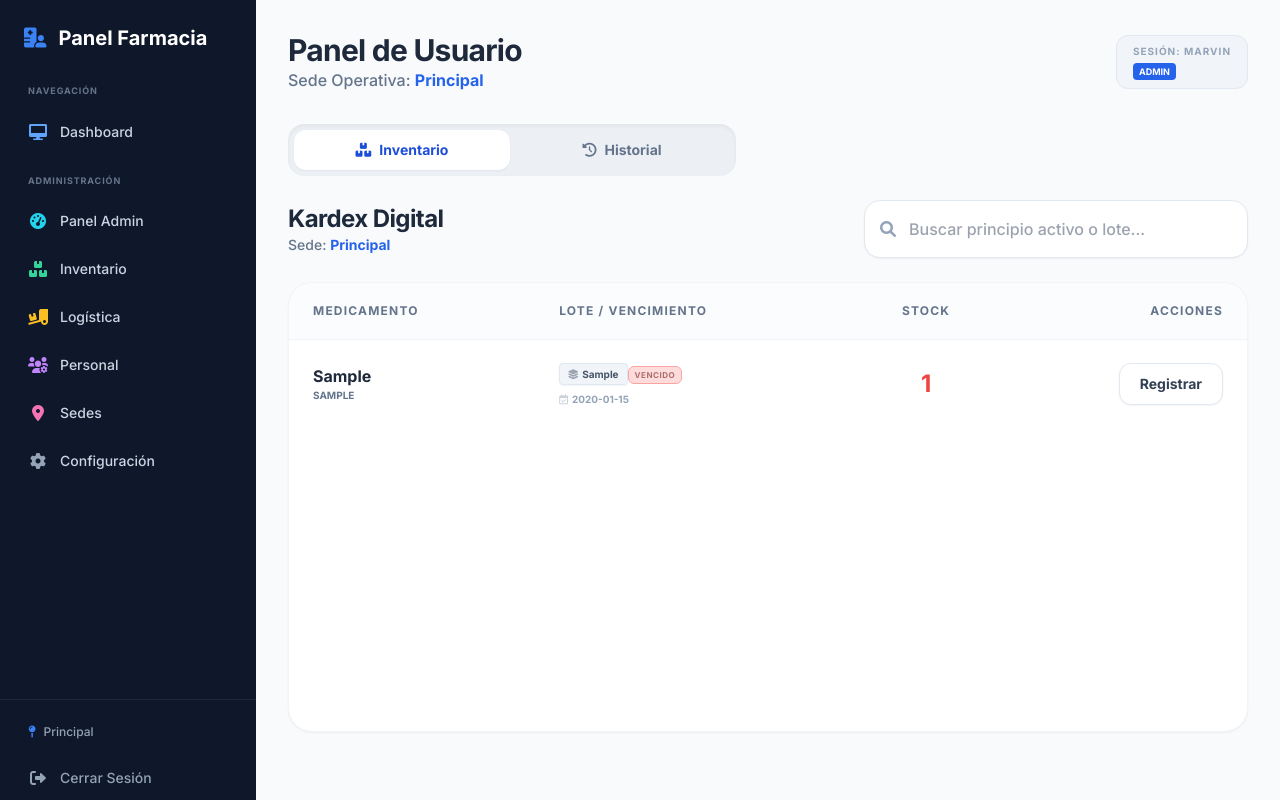
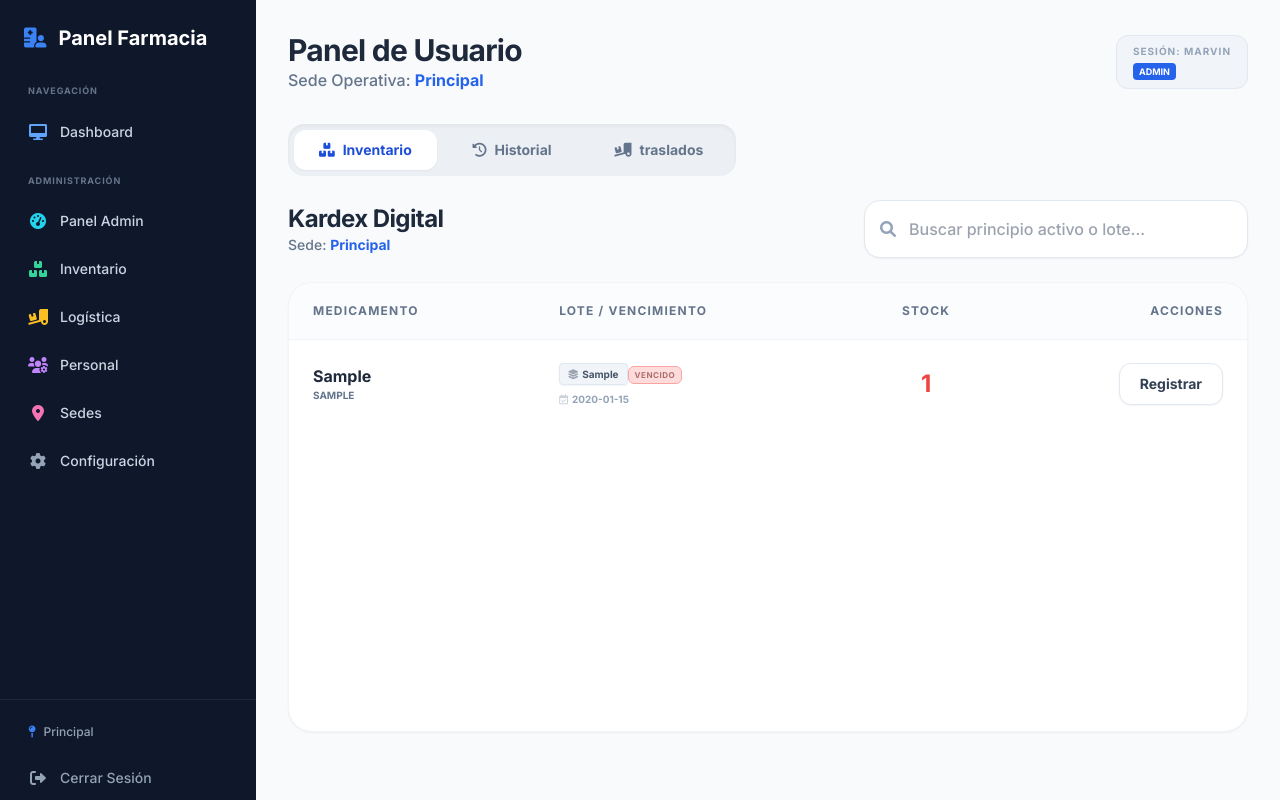
Before and after one commit to MaBanguero/kardex, a Django app: page /kardex/ in a window 1280 px wide. Run offline with Django 5.2, Linux system fonts and the light colour scheme; a user stored in the database is signed in; data comes from the database, SQL or seed files in the repository; tables that the repository leaves empty hold one stand-in row (values such as "Sample post"); some libraries are stand-ins or nearby versions.

Commit message:
fix: agregar tab de traslados en panel de enfermera
- Nuevo componente vista_traslados.html con historial completo de
  traslados de la sede (aceptados, rechazados y pendientes)
- Tercer tab en el panel de la enfermera: Inventario / Historial / traslados
- Botones de aceptar y rechazar dentro del tab
- Elimina el antiguo componente traslados_pendientes.html (reemplazado
  por el tab dedicado)
- CambiaPestaña actualizada para manejar los 3 tabs

```diff
--- a/kardex/templates/kardex/components/scripts_spa.html
+++ b/kardex/templates/kardex/components/scripts_spa.html
@@ -162,21 +162,27 @@
     // 4. LÓGICA DE PESTAÑAS (TABS)
     // ==========================================
     function cambiarPestaña(tab) {
-        const btnI = document.getElementById('tab-inventario'), btnH = document.getElementById('tab-historial');
-        const vI = document.getElementById('vista-inventario'), vH = document.getElementById('vista-historial');
+        const btnI = document.getElementById('tab-inventario'), btnH = document.getElementById('tab-historial'), btnT = document.getElementById('tab-traslados');
+        const vI = document.getElementById('vista-inventario'), vH = document.getElementById('vista-historial'), vT = document.getElementById('vista-traslados');
+
+        [btnI, btnH, btnT].forEach(b => {
+            if (b) b.className = "flex-1 py-2.5 text-sm font-bold rounded-xl text-slate-500 hover:text-slate-700 transition-all duration-200";
+        });
+        [vI, vH, vT].forEach(v => {
+            if (v) v.classList.add('hidden');
+        });
 
         if (tab === 'inventario') {
-            vI.classList.replace('hidden', 'block');
-            vH.classList.replace('block', 'hidden');
-            btnI.className = "flex-1 py-2.5 text-sm font-bold rounded-xl bg-white text-blue-700 shadow-sm transition-all duration-200";
-            btnH.className = "flex-1 py-2.5 text-sm font-bold rounded-xl text-slate-500 hover:text-slate-700 transition-all duration-200";
-        } else {
-            vH.classList.replace('hidden', 'block');
-            vI.classList.replace('block', 'hidden');
-            btnH.className = "flex-1 py-2.5 text-sm font-bold rounded-xl bg-white text-blue-700 shadow-sm transition-all duration-200";
-            btnI.className = "flex-1 py-2.5 text-sm font-bold rounded-xl text-slate-500 hover:text-slate-700 transition-all duration-200";
-
+            if (vI) vI.classList.replace('hidden', 'block');
+            if (btnI) btnI.className = "flex-1 py-2.5 text-sm font-bold rounded-xl bg-white text-blue-700 shadow-sm transition-all duration-200";
+        } else if (tab === 'historial') {
+            if (vH) vH.classList.replace('hidden', 'block');
+            if (btnH) btnH.className = "flex-1 py-2.5 text-sm font-bold rounded-xl bg-white text-blue-700 shadow-sm transition-all duration-200";
             cargarHistorial();
+        } else if (tab === 'traslados') {
+            if (vT) vT.classList.replace('hidden', 'block');
+            if (btnT) btnT.className = "flex-1 py-2.5 text-sm font-bold rounded-xl bg-white text-blue-700 shadow-sm transition-all duration-200";
+            cargarTrasladosPendientes();
         }
     }
 
--- a/kardex/templates/kardex/components/tabs.html
+++ b/kardex/templates/kardex/components/tabs.html
@@ -5,4 +5,7 @@
     <button id="tab-historial" onclick="cambiarPestaña('historial')" class="flex-1 py-2.5 text-sm font-bold rounded-xl text-slate-500 hover:text-slate-700 transition-all duration-200">
         <i class="fas fa-history mr-2"></i>Historial
     </button>
+    <button id="tab-traslados" onclick="cambiarPestaña('traslados')" class="flex-1 py-2.5 text-sm font-bold rounded-xl text-slate-500 hover:text-slate-700 transition-all duration-200">
+        <i class="fas fa-truck-loading mr-2"></i>traslados
+    </button>
 </div>
--- /dev/null
+++ b/kardex/templates/kardex/components/vista_traslados.html
@@ -0,0 +1,158 @@
+<div id="vista-traslados" class="hidden animate-fade-in">
+    <div class="mb-6">
+        <h2 class="text-2xl font-black text-slate-800 mb-2">🚚 traslados</h2>
+        <p class="text-slate-500 text-sm">Traslados recibidos desde bodega central. Verifica las cantidades y confirma o rechaza.</p>
+    </div>
+
+    <div id="contenedor-traslados-nurse" class="space-y-3">
+        <div class="text-center py-8 text-slate-400 italic">
+            <i class="fas fa-spinner fa-spin text-2xl mb-2"></i>
+            <p>Cargando traslados...</p>
+        </div>
+    </div>
+</div>
+
+<script>
+document.addEventListener('DOMContentLoaded', function() {
+    // Si el tab de traslados esta activo por defecto (no lo esta), cargar
+});
+
+function cargarTrasladosPendientes() {
+    const cont = document.getElementById('contenedor-traslados-nurse');
+    cont.innerHTML = '<div class="text-center py-8 text-slate-400 italic"><i class="fas fa-spinner fa-spin text-2xl mb-2"></i><p>Cargando traslados...</p></div>';
+
+    fetch("{% url 'api_listar_movimientos' %}")
+        .then(r => r.json())
+        .then(d => {
+            if (d.status !== 'success') {
+                cont.innerHTML = '<div class="text-center p-8 text-slate-400 italic">Error al cargar traslados.</div>';
+                return;
+            }
+
+            const traslados = (d.movimientos || []).filter(m =>
+                m.tipo_mov === 'TRASLADO' && m.destino === '{{ ubicacion.nombre }}'
+            );
+
+            if (traslados.length === 0) {
+                cont.innerHTML = '<div class="text-center p-12 text-slate-400 italic border-2 border-dashed border-slate-100 rounded-xl"><i class="fas fa-inbox text-3xl mb-2 opacity-50 block"></i>No hay traslados registrados para esta sede.</div>';
+                return;
+            }
+
+            cont.innerHTML = traslados.map(m => {
+                const detHtml = (m.detalles || []).map(det =>
+                    `<span class="inline-block text-[10px] bg-white border border-slate-100 px-2 py-0.5 rounded font-bold">${det.cantidad}x ${det.medicamento} (${det.lote})</span>`
+                ).join(' ');
+
+                let estadoBadge, acciones;
+                if (m.aceptado) {
+                    estadoBadge = '<span class="text-[9px] font-black uppercase px-2 py-1 rounded bg-emerald-100 text-emerald-700"><i class="fas fa-check-circle"></i> Aceptado por ' + (m.firma_nombre || '—') + '</span>';
+                    acciones = '';
+                } else if (m.rechazado) {
+                    estadoBadge = '<span class="text-[9px] font-black uppercase px-2 py-1 rounded bg-red-100 text-red-700" title="' + (m.motivo_rechazo || '') + '"><i class="fas fa-times-circle"></i> Rechazado</span>';
+                    acciones = '';
+                } else {
+                    estadoBadge = '<span class="text-[9px] font-black uppercase px-2 py-1 rounded bg-amber-100 text-amber-700"><i class="fas fa-clock"></i> Pendiente</span>';
+                    acciones = `
+                        <div class="flex flex-wrap gap-2 mt-3 pt-3 border-t border-slate-100">
+                            <a href="/kardex/remision-traslado/${m.id}/" target="_blank"
+                               class="text-[10px] font-bold text-blue-600 border border-blue-200 px-4 py-2 rounded-xl hover:bg-blue-50 transition">
+                                <i class="fas fa-file-alt mr-1"></i> Ver Remisión
+                            </a>
+                            <button onclick="abrirModalAceptarTraslado(${m.id})"
+                                    class="bg-emerald-500 text-white px-4 py-2 rounded-xl text-[10px] font-bold hover:bg-emerald-600 transition shadow-sm">
+                                <i class="fas fa-check-circle mr-1"></i> Aceptar
+                            </button>
+                            <button onclick="rechazarTraslado(${m.id})"
+                                    class="bg-red-500 text-white px-4 py-2 rounded-xl text-[10px] font-bold hover:bg-red-600 transition shadow-sm">
+                                <i class="fas fa-times-circle mr-1"></i> Rechazar
+                            </button>
+                        </div>
+                    `;
+                }
+
+                return `
+                    <div class="bg-white border border-slate-100 rounded-2xl p-4 shadow-sm hover:shadow-md transition">
+                        <div class="flex items-center justify-between mb-2">
+                            <div class="flex items-center gap-2">
+                                <span class="text-[9px] font-black uppercase px-1.5 py-0.5 rounded bg-sky-100 text-sky-700">Traslado #${m.id}</span>
+                                <span class="text-[9px] text-slate-400">${m.fecha}</span>
+                            </div>
+                            ${estadoBadge}
+                        </div>
+                        <div class="flex flex-wrap gap-1 mb-2">${detHtml}</div>
+                        <p class="text-[10px] text-slate-500">
+                            <i class="fas fa-arrow-right text-amber-500 mr-1"></i> ${m.origen} → ${m.destino}
+                        </p>
+                        ${acciones}
+                    </div>
+                `;
+            }).join('');
+        })
+        .catch(err => {
+            cont.innerHTML = '<div class="text-center p-8 text-red-400 italic">Error al cargar: ' + err.message + '</div>';
+        });
+}
+
+function abrirModalAceptarTraslado(docId) {
+    const nombre = prompt('Ingrese su nombre completo:');
+    if (!nombre || !nombre.trim()) return;
+    const cedula = prompt('Ingrese su número de cédula (debe coincidir con la registrada en el sistema):');
+    if (!cedula || !cedula.trim()) return;
+
+    fetch("{% url 'api_aceptar_traslado' %}", {
+        method: 'POST',
+        headers: {
+            'Content-Type': 'application/json',
+            'X-CSRFToken': '{{ csrf_token }}'
+        },
+        body: JSON.stringify({
+            doc_id: docId,
+            firma_nombre: nombre.trim(),
+            firma_cedula: cedula.trim()
+        })
+    })
+    .then(r => r.json())
+    .then(d => {
+        if (d.status === 'success') {
+            alert('✅ ' + d.mensaje);
+            cargarTrasladosPendientes();
+        } else {
+            alert('❌ ' + d.mensaje);
+        }
+    })
+    .catch(err => alert('❌ Error de red: ' + err.message));
+}
+
+function rechazarTraslado(docId) {
+    const nombre = prompt('Ingrese su nombre completo:');
+    if (!nombre || !nombre.trim()) return;
+    const cedula = prompt('Ingrese su número de cédula (debe coincidir con la registrada):');
+    if (!cedula || !cedula.trim()) return;
+    const motivo = prompt('Describa el motivo del rechazo (ej: cantidades físicas no coinciden):');
+    if (!motivo || !motivo.trim()) return;
+
+    fetch("{% url 'api_rechazar_traslado' %}", {
+        method: 'POST',
+        headers: {
+            'Content-Type': 'application/json',
+            'X-CSRFToken': '{{ csrf_token }}'
+        },
+        body: JSON.stringify({
+            doc_id: docId,
+            firma_nombre: nombre.trim(),
+            firma_cedula: cedula.trim(),
+            motivo: motivo.trim()
+        })
+    })
+    .then(r => r.json())
+    .then(d => {
+        if (d.status === 'success') {
+            alert('✅ ' + d.mensaje);
+            cargarTrasladosPendientes();
+        } else {
+            alert('❌ ' + d.mensaje);
+        }
+    })
+    .catch(err => alert('❌ Error de red: ' + err.message));
+}
+</script>
--- a/kardex/templates/kardex/dashboard.html
+++ b/kardex/templates/kardex/dashboard.html
@@ -29,10 +29,11 @@
 
     {% include "kardex/components/vista_inventario.html" %}
     {% include "kardex/components/vista_historial.html" %}
+    {% include "kardex/components/vista_traslados.html" %}
 
     {% include "kardex/components/modal_movimiento.html" %}
 
-    {% include "kardex/components/traslados_pendientes.html" %}
+    <!-- El componente traslados_pendientes.html ya no se incluye aqui, se usa vista_traslados.html -->
 
     {% include "kardex/components/scripts_spa.html" %}
 
```
